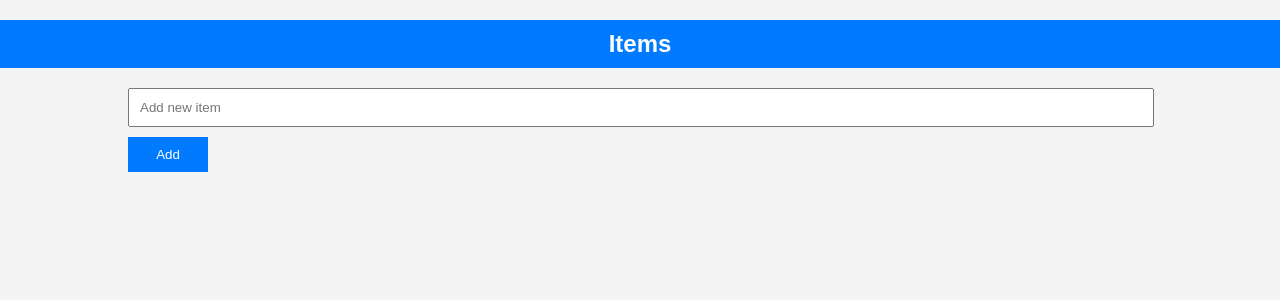
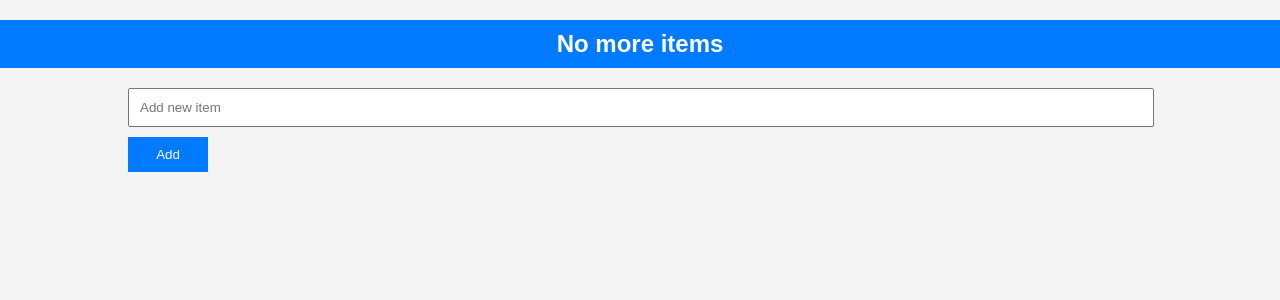
Before and after one commit to leoavril/flask-app, a Flask app: page / in a window 1280 px wide. Shown: the top 300 px of the page. Run offline with Flask 2, Linux system fonts and the light colour scheme.

Commit message:
change index page

```diff
--- a/templates/index.html
+++ b/templates/index.html
@@ -10,7 +10,7 @@
 	</head>
 	<body>
 		<div class="container">
-			<h2>Items</h2>
+			<h2>No more items</h2>
 			<form method="POST" action="/add">
 				<input type="text" name="item" placeholder="Add new item" />
 				<button type="submit">Add</button>
```
